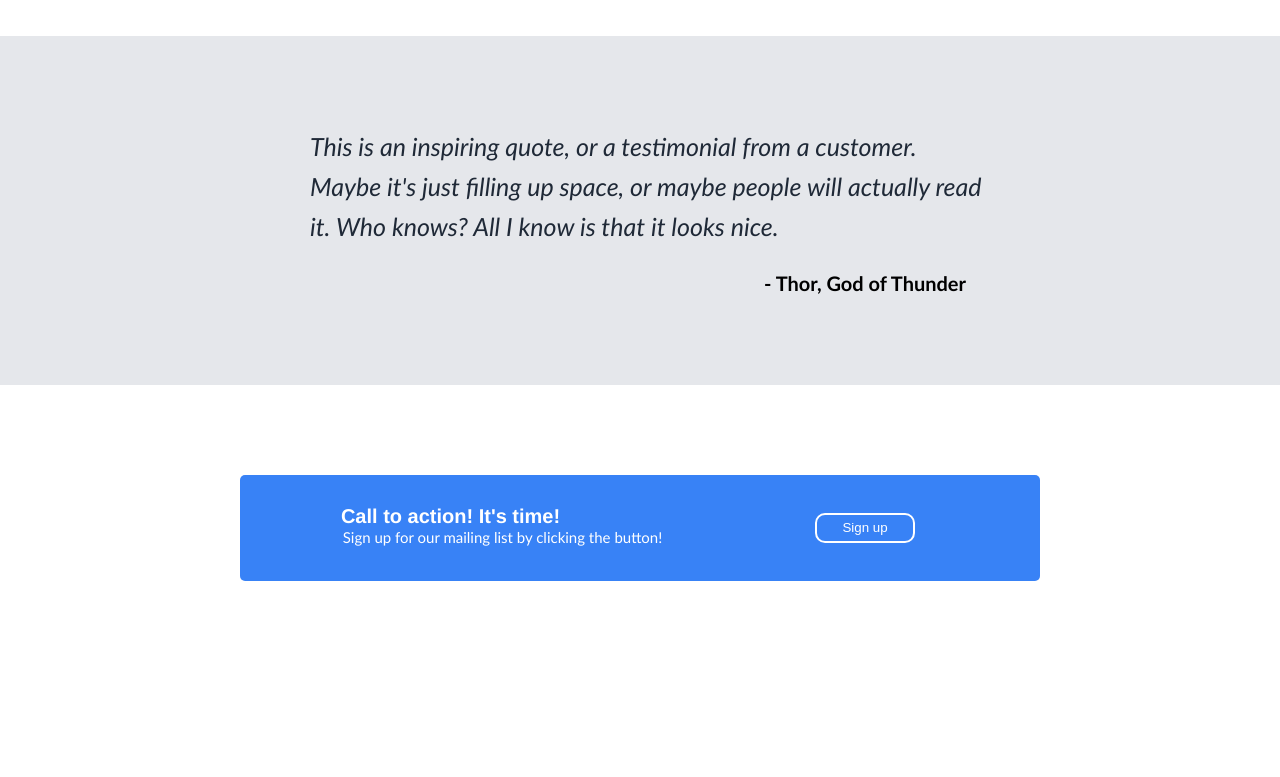
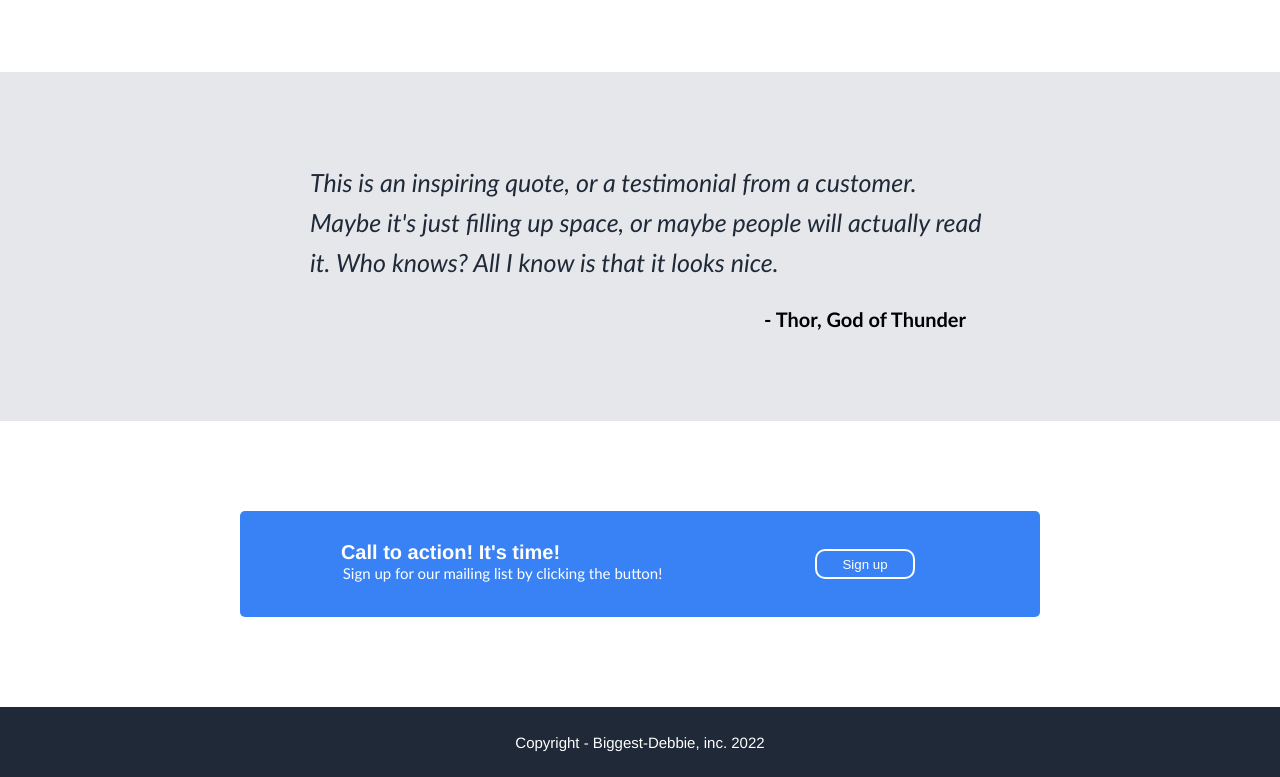
Before and after one commit to Bigger-Debbie/landing-page, a plain HTML site: page index.html in a window 1280 px wide. Shown: the part 950-1727 px from the top of the page. Before the commit the page ends 1621 px from the top, so only its background shows below. Drawn offline with Linux system fonts and the light colour scheme.

Commit message:
Created footer. This is the final version of the ladning page for now 6-26-2022.

```diff
--- a/index.html
+++ b/index.html
@@ -64,5 +64,8 @@
             </div>
         </div>
     </div>
+    <div class="footer">
+        <p id="footer-text">Copyright - Biggest-Debbie, inc. 2022</p>
+    </div>
 </body>
 </html>
--- a/styles.css
+++ b/styles.css
@@ -51,6 +51,7 @@
     flex-direction: column;
     align-items: left;
     justify-content: center;
+    margin-bottom: 50px;
 }
 
 .hero-text h1{
@@ -241,3 +242,17 @@
     margin-top: 0;
     margin-left: 75px;
 }
+
+.footer {
+    display: flex;
+    height: 70px;
+    background-color: #1f2937;
+    align-items: center;
+    justify-content: center;
+}
+
+#footer-text {
+    font-family: 'Franklin Gothic Medium', 'Arial Narrow', Arial, sans-serif;
+    font-size: 15px;
+    color: white;
+}
```
